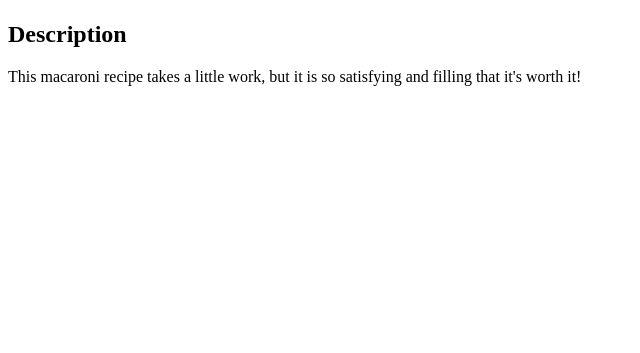
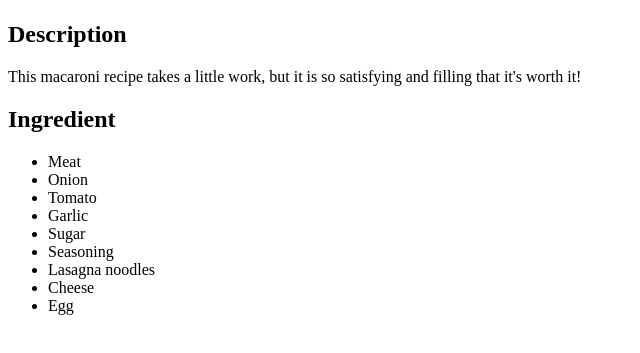
Before and after one commit to GitOfGod/odin-recipes, a plain HTML site: page recipes/macaroni.html in a window 1280 px wide. Shown: the part 99-452 px from the top of the page, without its empty margins (0-640 px from the left). Drawn offline with Linux system fonts and the light colour scheme.

Commit message:
Add ingredient to macaroni.html

```diff
--- a/recipes/macaroni.html
+++ b/recipes/macaroni.html
@@ -9,6 +9,17 @@
     <img src="../images/macaroni.jpeg">
     <h2>Description</h2>
     <p>This macaroni recipe takes a little work, but it is so satisfying and filling that it's worth it!</p>
-
+    <h2>Ingredient</h2>
+    <ul>
+        <li>Meat</li>
+        <li>Onion</li>
+        <li>Tomato</li>
+        <li>Garlic</li>
+        <li>Sugar</li>
+        <li>Seasoning</li>
+        <li>Lasagna noodles</li>
+        <li>Cheese</li>
+        <li>Egg</li>
+    </ul>
 </body>
 </html>
```
